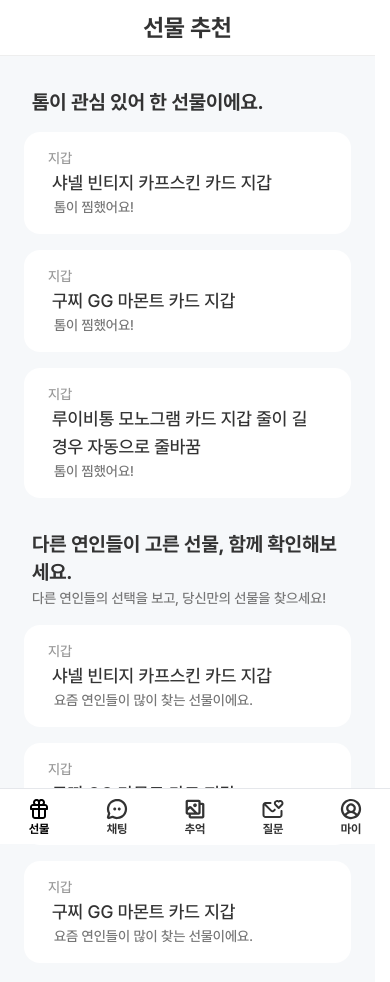
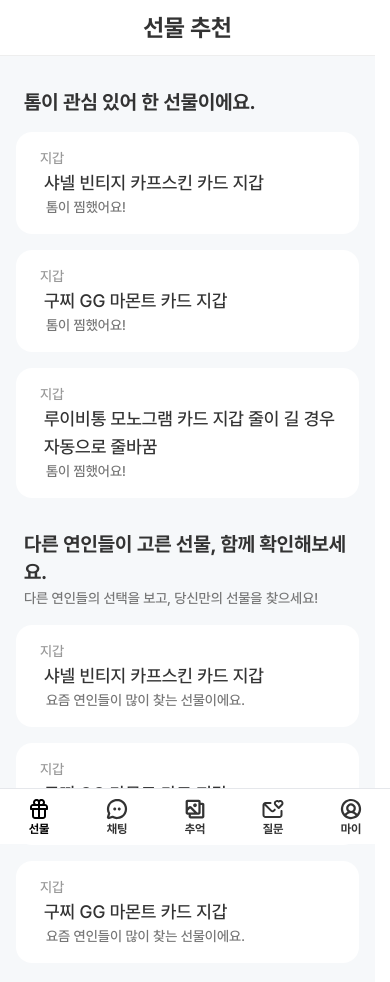
Before and after one commit to LoFin-official/LoFin-FE, a Next.js app: page /present in a window 390 px wide. Shown: the top 982 px of the page. Built offline with nearby package versions, Linux system fonts and the light colour scheme.

Commit message:
📝 Update : 선물 추천 페이지 - 스타일 조정

```diff
--- a/src/pages/present/index.tsx
+++ b/src/pages/present/index.tsx
@@ -41,8 +41,8 @@ export default function PresentPage() {
     },
   ];
   return (
-    <div className='min-h-[calc(100vh-112px)] pb-[56px] bg-[#F6F8FA]'>
-      <main className='w-full max-w-[412px] mx-auto flex flex-col gap-8 py-8 px-6 md:px-8'>
+    <div className='min-h-[calc(100vh-112px)] pb-[56px] bg-[#F6F8FA] items-center'>
+      <main className='w-full max-w-[412px] mx-auto flex flex-col gap-8 py-8 px-4 md:px-8'>
         {/* 톰이 관심 있어 한 선물 */}
         <PresentItem sectionTitle='톰이 관심 있어 한 선물이에요.' sectionSubtitle='' items={tomFavorites} />
 
```
